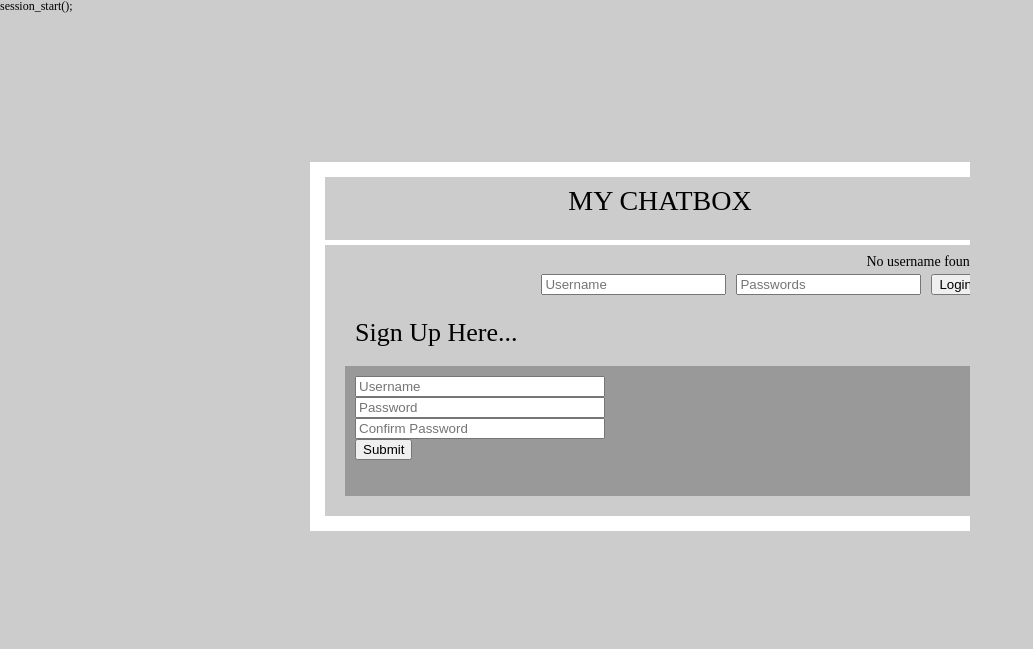
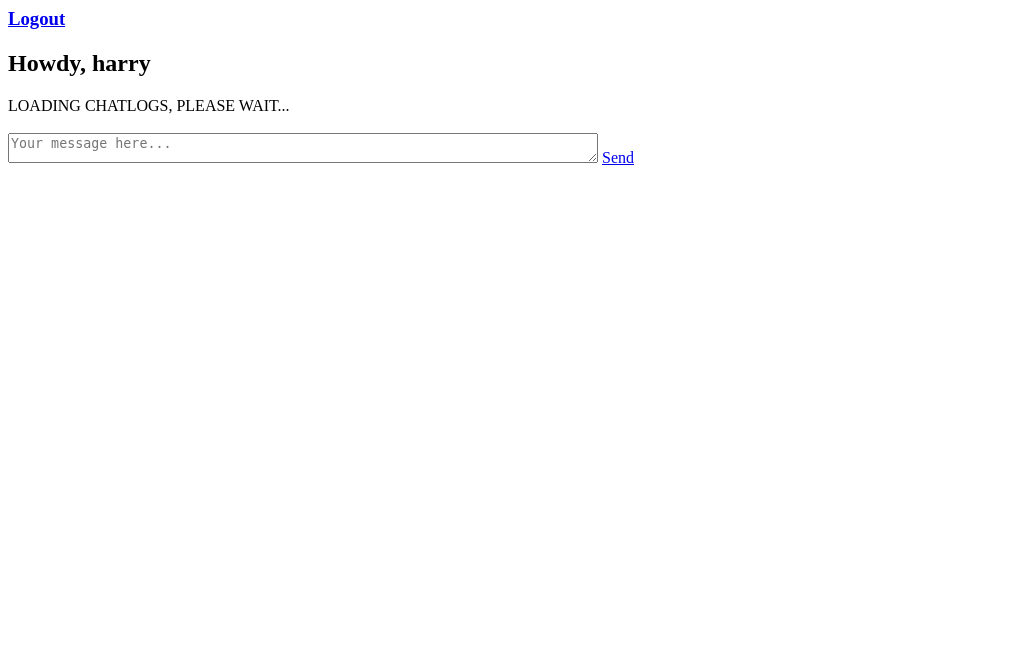
Before and after one commit to wsyysw/infs3208_chat, a PHP site: the page made by src/chatbox/index.php in a window 1280 px wide. Shown: the top 649 px of the page, without its empty margins (0-1033 px from the left). Run offline with PHP 8.4, Linux system fonts and the light colour scheme; a user stored in the database is signed in; some libraries are stand-ins or nearby versions.

Commit message:
Update index.php

```diff
--- a/src/chatbox/index.php
+++ b/src/chatbox/index.php
@@ -1,4 +1,7 @@
-session_start();
+<?php
+	session_start();
+		if(!isset($_SESSION['username'])){
+?>
 <html>
 <head>
 <link href="css/reset.css" rel="stylesheet" type="text/css">
@@ -10,10 +13,7 @@
 	</div>
 
 	<div class="main">
-		<?php
 
-                		if(!isset($_SESSION['username'])){
-        	?>
 	<form name="form2" method="post" action="login.php">
 		<?php
             if(isset($_GET['message'])){
```
